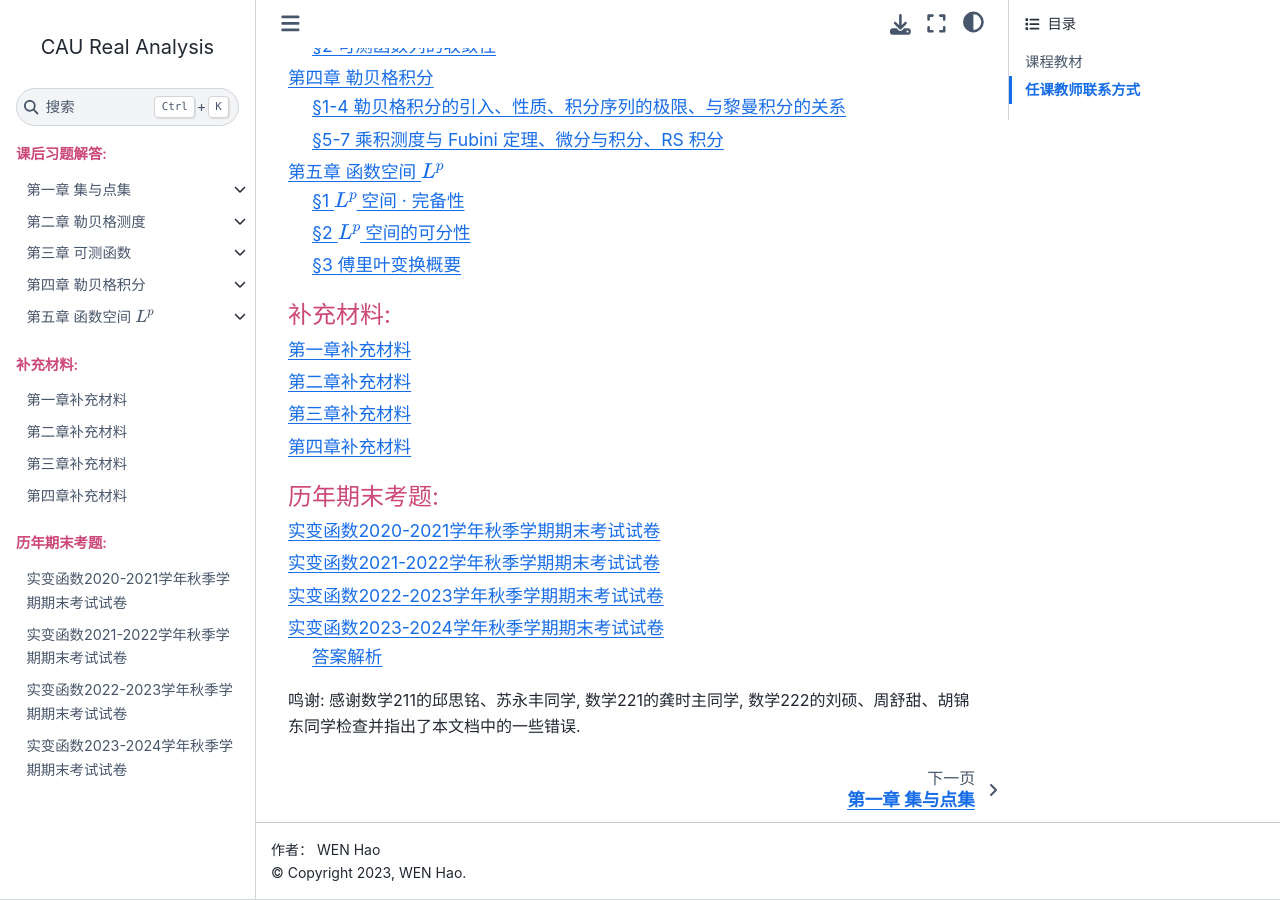
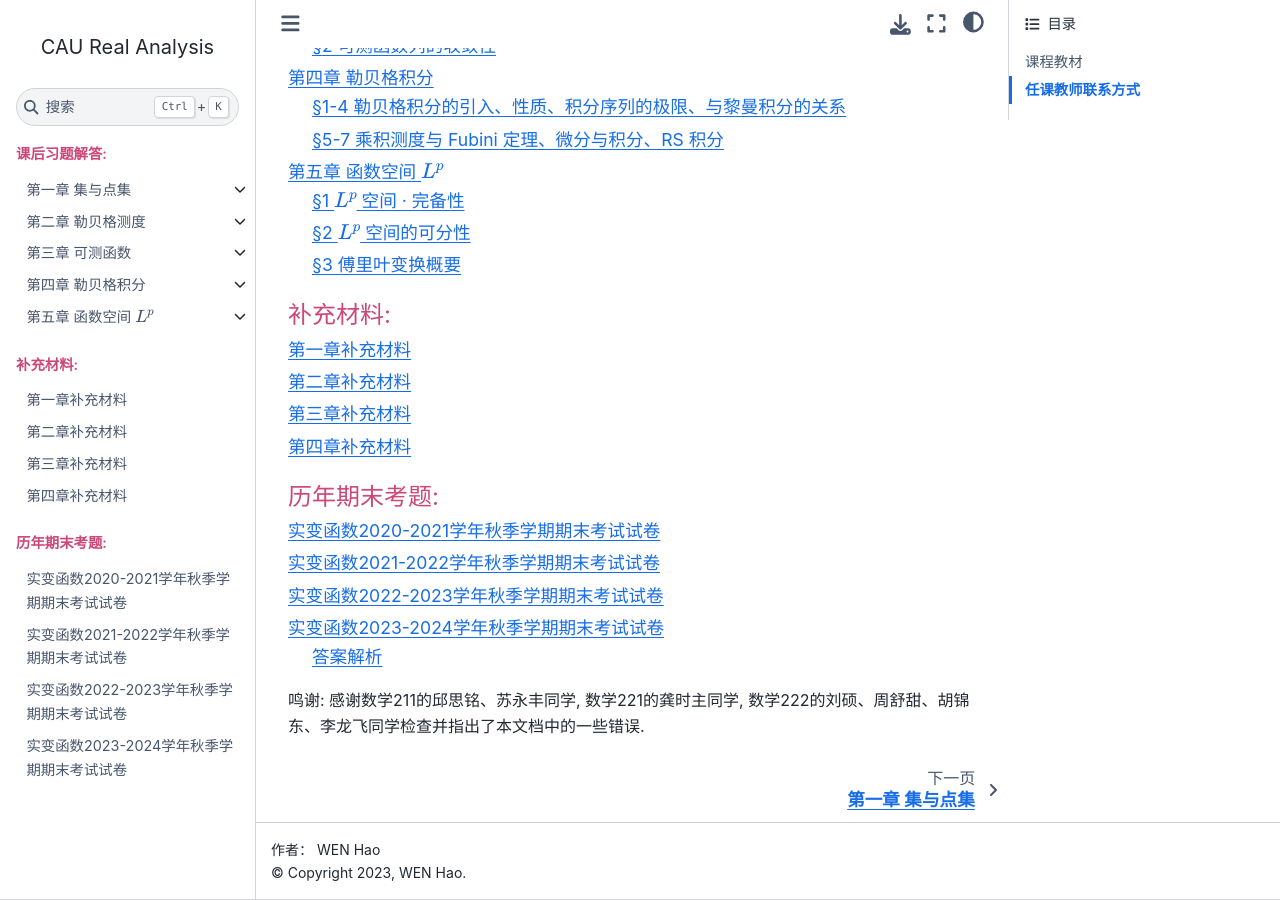
Before and after one commit to wenh06/CAU-Courses, a Sphinx documentation site: the page built from RealAnalysis/source/index.rst, in a window 1280 px wide and 900 px high, scrolled down 845 px. Built offline with Sphinx 7.4.7 and the Sphinx Book theme 1.1.4, drawn with Linux system fonts in a browser that asks for light colours; some web fonts are replaced.

Commit message:
fix errors

```diff
--- a/RealAnalysis/source/chapter3/sec2.rst
+++ b/RealAnalysis/source/chapter3/sec2.rst
@@ -15,16 +15,16 @@
 
    相应的证明:
 
-      考虑可测函数列 :math:`g_n = \dfrac{f_n}{1 + \lvert f_n \rvert}`, 那么 :math:`\{g_n\}` 是 :math:`E` 上处处有限的可测函数列,
+      考虑可测函数列 :math:`g_n = \dfrac{\lvert f_n \rvert}{1 + \lvert f_n \rvert}`, 那么 :math:`\{g_n\}` 是 :math:`E` 上处处有限的可测函数列,
       而且 :math:`\displaystyle \lim_{n \to \infty} g_n(x) = 1` 几乎处处成立. 由 Egorov 定理, 对于任意给定的 :math:`\delta > 0`,
       存在可测集 :math:`E_\delta \subset E` 使得 :math:`m (E \setminus E_\delta) < \delta`, 且 :math:`\{g_n\}` 在 :math:`E_\delta` 上一致收敛于 :math:`1`.
       也就是说, 对任意 :math:`\varepsilon > 0`, 存在自然数 :math:`N (\varepsilon) \in \mathbb{N}`, 使得当 :math:`n > N (\varepsilon)` 时,
-      有 :math:`0 < 1 - g_n(x) < \varepsilon, \forall x \in E_\delta`. 由于 :math:`g_n(x) = \dfrac{f_n(x)}{1 + \lvert f_n(x) \rvert}`,
+      有 :math:`0 < 1 - g_n(x) < \varepsilon, \forall x \in E_\delta`. 由于 :math:`g_n(x) = \dfrac{\lvert f_n(x) \rvert}{1 + \lvert f_n(x) \rvert}`,
       所以对任意 :math:`n > N (\varepsilon)` 以及任意的 :math:`x \in E_\delta`, 有
 
       .. math::
 
-         \dfrac{1}{1 + \lvert f_n(x) \rvert} \leqslant \dfrac{1 + \lvert f_n(x) \rvert - f_n(x)}{1 + \lvert f_n(x) \rvert} = 1 - g_n(x) < \varepsilon.
+         \dfrac{1}{1 + \lvert f_n(x) \rvert} = \dfrac{1 + \lvert f_n(x) \rvert - \lvert f_n(x) \rvert}{1 + \lvert f_n(x) \rvert} = 1 - g_n(x) < \varepsilon.
 
       这等价于
 
--- a/RealAnalysis/source/index.rst
+++ b/RealAnalysis/source/index.rst
@@ -50,4 +50,4 @@
    final_exams/2022-2023
    final_exams/2023-2024
 
-鸣谢: 感谢数学211的邱思铭、苏永丰同学, 数学221的龚时主同学, 数学222的刘硕、周舒甜、胡锦东同学检查并指出了本文档中的一些错误.
+鸣谢: 感谢数学211的邱思铭、苏永丰同学, 数学221的龚时主同学, 数学222的刘硕、周舒甜、胡锦东、李龙飞同学检查并指出了本文档中的一些错误.
```
